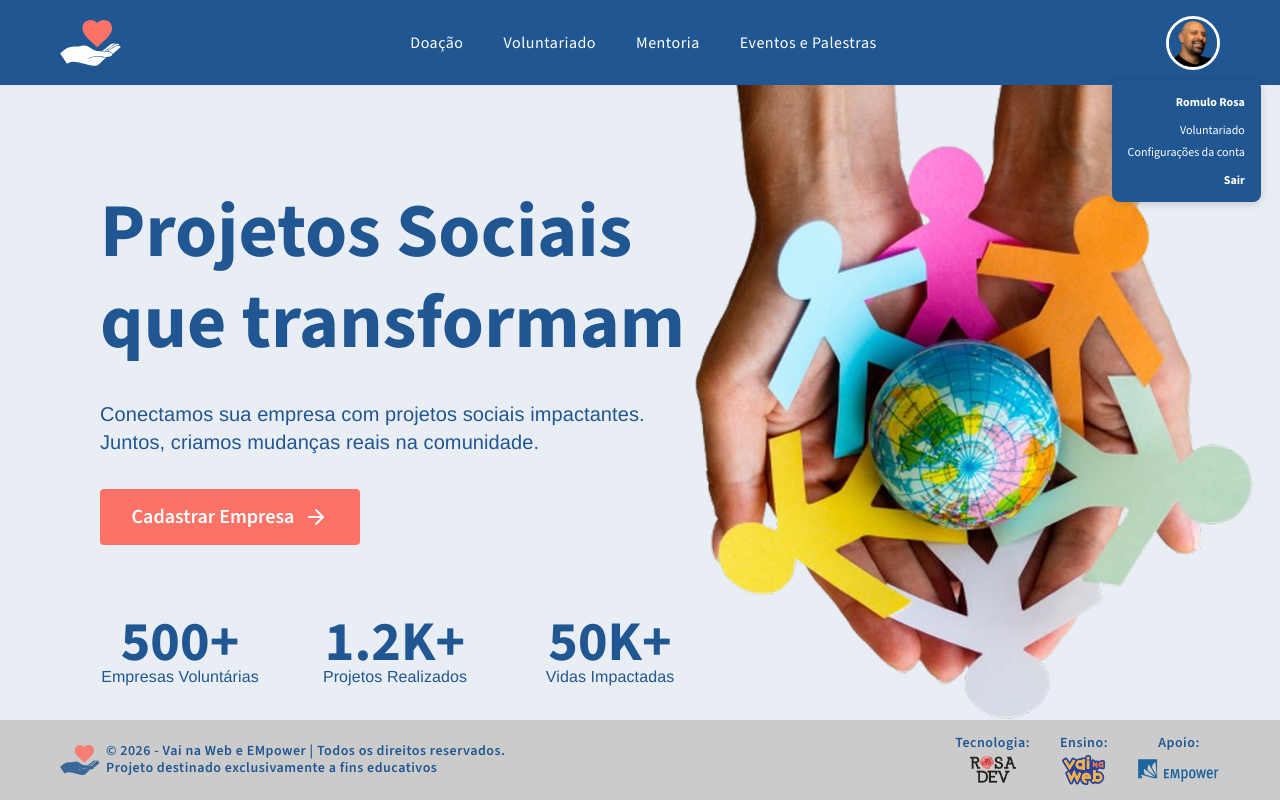
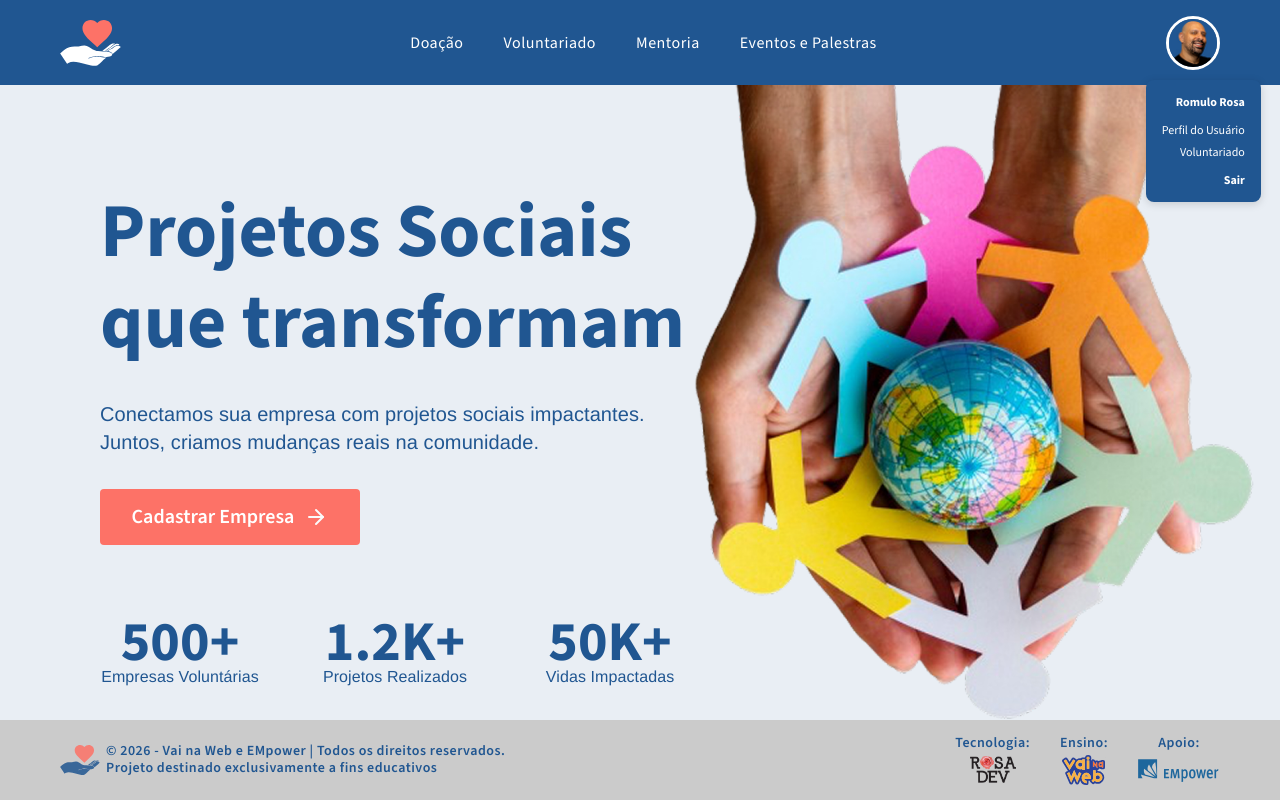
Before and after one commit to rosadevsolutions/2026-vnw-front-03-projeto-connect, a React (Vite) app: page / in a window 1280 px wide. Both pictures are taken after a click on the picture 1193 px from the left and 42 px from the top of the page. Built offline with nearby package versions, Linux system fonts and the light colour scheme.

Commit message:
page ConfiguracoesConta removido

```diff
--- a/src/components/shared/Header/LogIn/LogIn.jsx
+++ b/src/components/shared/Header/LogIn/LogIn.jsx
@@ -26,17 +26,17 @@ export default function LogIn() {
             <li className='login__menu-item'>
               <Link
                 className='login__menu-link'
-                to="/voluntariado"
+                to="/perfil-do-usuario"
               >
-                Voluntariado
+                Perfil do Usuário
               </Link>
             </li>
             <li className='login__menu-item'>
               <Link
                 className='login__menu-link'
-                to="/configuracoes-da-conta"
+                to="/voluntariado"
               >
-                Configurações da conta
+                Voluntariado
               </Link>
             </li>
           </ul>
--- a/src/components/shared/Main/AppRoutes/AppRoutes.tsx
+++ b/src/components/shared/Main/AppRoutes/AppRoutes.tsx
@@ -5,7 +5,6 @@ import Doacao from "../../../../pages/Doacao/Doacao";
 import EventosPalestras from "../../../../pages/EventosPalestras/EventosPalestras";
 import Voluntariado from "../../../../pages/Voluntariado/Voluntariado";
 import PerfilUsuario from "../../../../pages/PerfilUsuario/PerfilUsuario";
-import ConfiguracoesConta from "../../../../pages/ConfiguracoesConta/ConfiguracoesConta";
 import NotFound from "../../../../pages/NotFound/NotFound";
 
 export default function AppRoutes() {
@@ -17,7 +16,6 @@ export default function AppRoutes() {
       <Route path="/eventos-e-palestras" element={<EventosPalestras />} />
       <Route path="/voluntariado" element={<Voluntariado />} />
       <Route path="/perfil-do-usuario" element={<PerfilUsuario />} />
-      <Route path="/configuracoes-da-conta" element={<ConfiguracoesConta />} />
       <Route path="*" element={<NotFound />} />
     </Routes>
   )
--- a/src/pages/ConfiguracoesConta/ConfiguracoesConta.jsx
+++ /dev/null
@@ -1,3 +0,0 @@
-export default function ConfiguracoesConta() {
-  return <h1>Configurações da Conta</h1>;
-}
```
